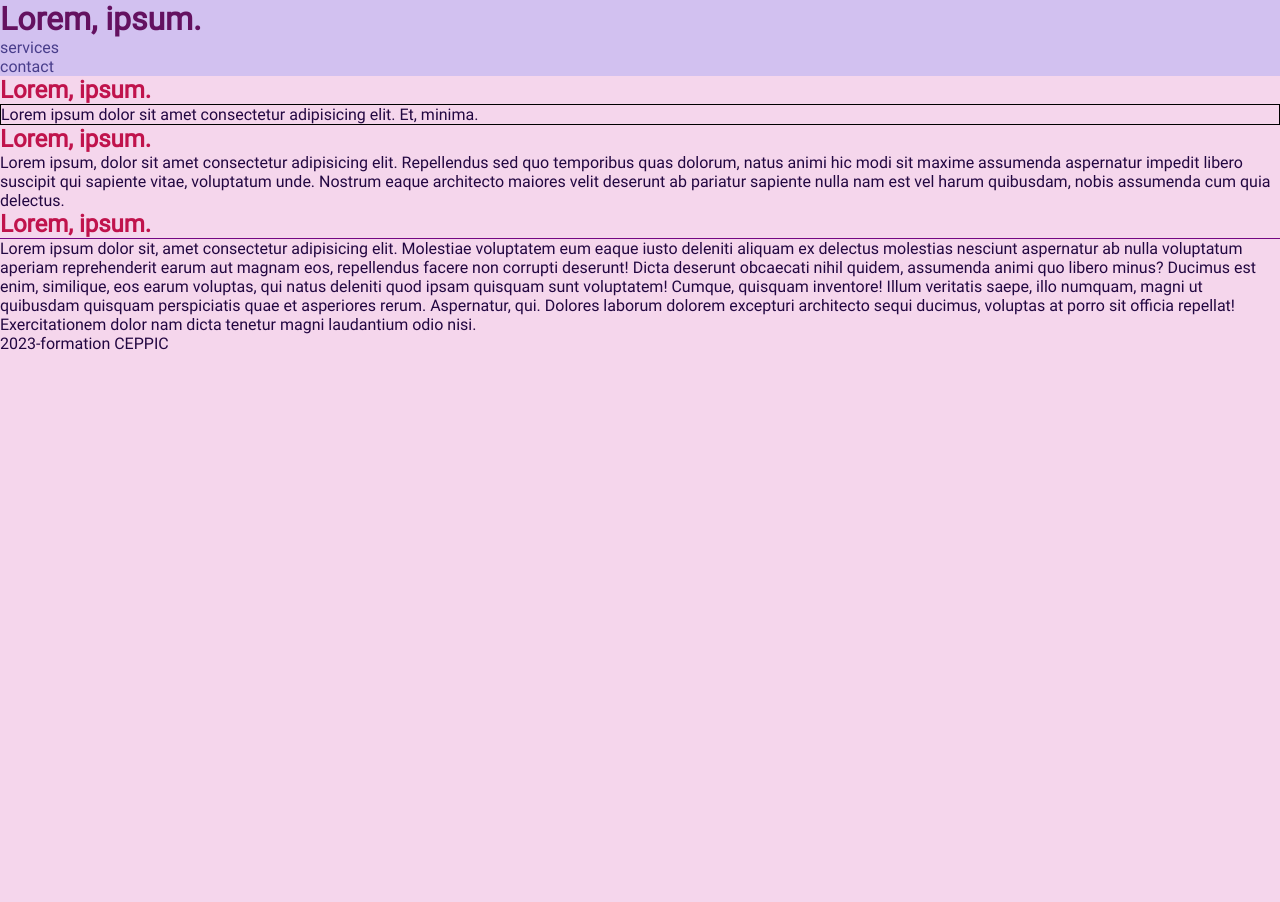
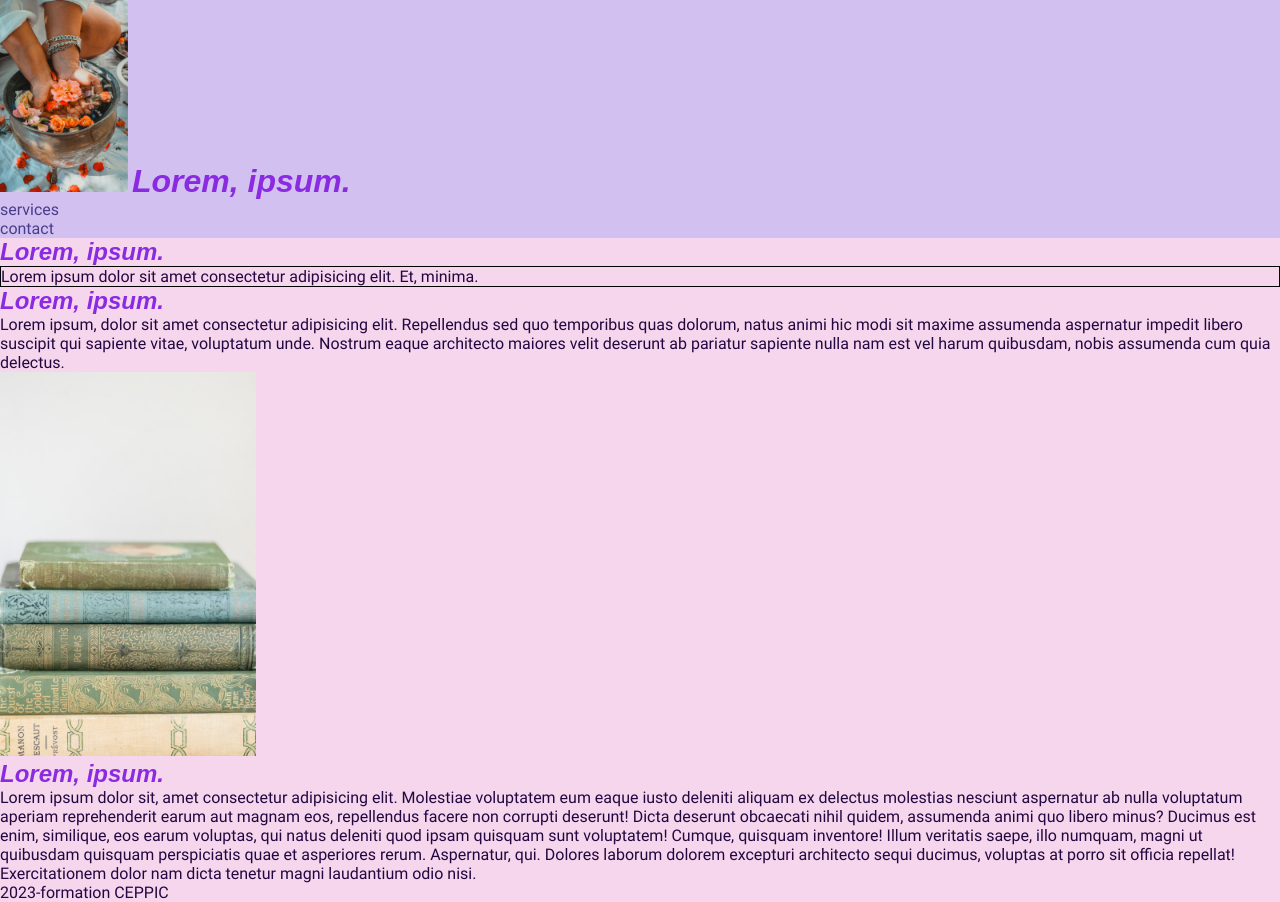
Before and after one commit to bgtmarine/ceppic-CSS, a plain HTML site: page index.html in a window 1280 px wide. Before the commit the page ends 800 px from the top, so only its background shows below. Drawn offline with Linux system fonts and the light colour scheme.

Commit message:
mise en page CSS

```diff
--- a/asset/css/styles.css
+++ b/asset/css/styles.css
@@ -22,15 +22,28 @@ header {
 p {
     color: rgb(34, 7, 65);
 }
-h2 {color: blueviolet;}
+h1, h2 {color: blueviolet;
+font-family: Arial, sans-serif;
+font-weight:900;
+font-style: italic;}
 
-.titre {
+/* h1 {background: url("../css/pexels-işıl-18038700.jpg")no-repeat;
+padding-left: 1px ;} */
+
+header img, header h1{
+    display: inline-block;
+}
+header img {
+    width: 10%;
+}
+
+/* .titre {
     color: rgb(192, 19, 76);
 }
 
 .titre2 {
 border-bottom: 1px solid rgb(116, 7, 131) ;
-}
+} */
 
 #paragraphe {
     border: solid 1px black ;
@@ -55,3 +68,4 @@ p:hover{
     color: black;
     background-color: blanchedalmond ;
 }
+img{width: 20%;}
--- a/index.html
+++ b/index.html
@@ -13,7 +13,9 @@
     <title>Document</title>
   </head>
   <body>
+
     <header>
+      <img src="./asset/css/pexels-işıl-18038700.jpg" alt="fleur">
       <h1>Lorem, ipsum.</h1>
       <nav>
         <ul>
@@ -39,6 +41,7 @@
           pariatur sapiente nulla nam est vel harum quibusdam, nobis assumenda
           cum quia delectus.
         </p>
+        <img src="./asset/css/pexels-fiona-murray-18092941.jpg" alt="fleur">
       </section>
 
       <section>
```
Also changed, not shown: asset/css/pexels-fiona-murray-18092941.jpg (added), asset/css/pexels-işıl-18038700.jpg (added), 1 other file.
